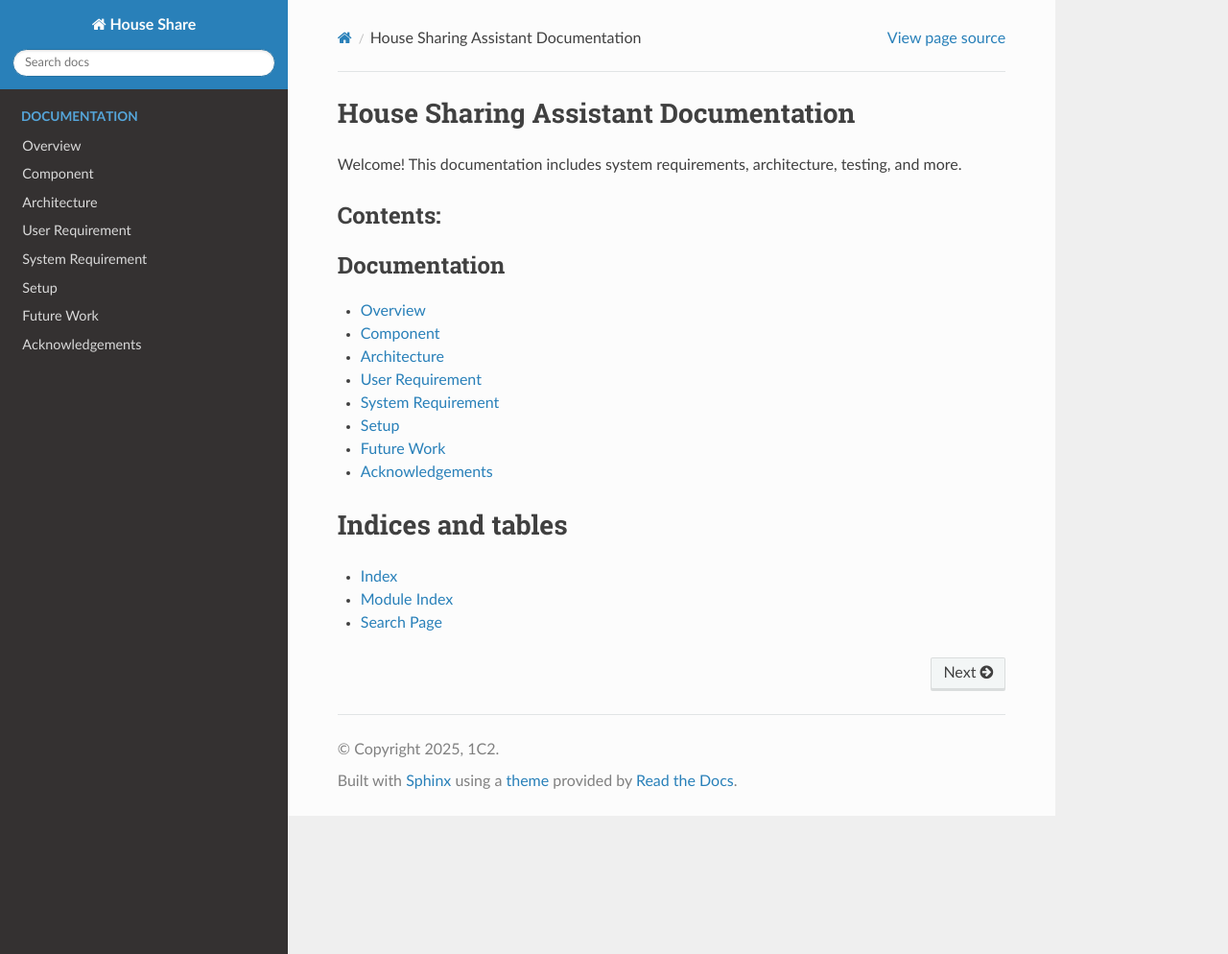
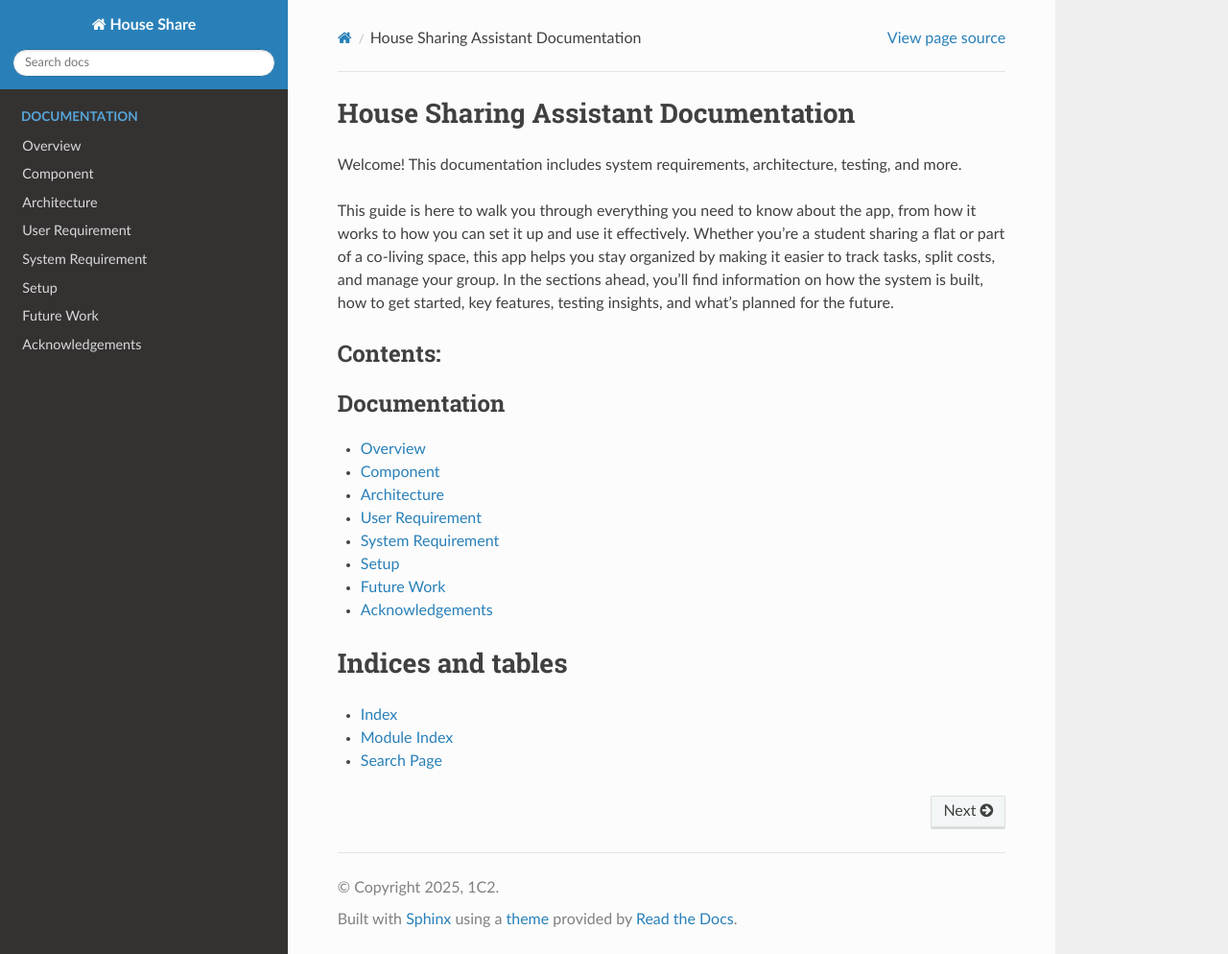
Before and after one commit to SETAP-1C2/House-Sharing-App, a Sphinx documentation site: the page built from docs/source/index.rst, in a window 1280 px wide and 994 px high. Shown: the whole window at 96% size. Built offline with Sphinx 7.4.7 and the Read the Docs theme 3.1.0, drawn with Linux system fonts in a browser that asks for light colours; pages that are not in the unit, such as notebooks, are missing from menus.

Commit message:
updating readthedocs

```diff
--- a/docs/source/index.rst
+++ b/docs/source/index.rst
@@ -2,6 +2,9 @@ House Sharing Assistant Documentation
 =====================================
 
 Welcome! This documentation includes system requirements, architecture, testing, and more.
+
+This guide is here to walk you through everything you need to know about the app, from how it works to how you can set it up and use it effectively. Whether you're a student sharing a flat or part of a co-living space, this app helps you stay organized by making it easier to track tasks, split costs, and manage your group.
+In the sections ahead, you'll find information on how the system is built, how to get started, key features, testing insights, and what's planned for the future.
 
 Contents:
 ---------
```
Also changed, not shown: 1 other file.
